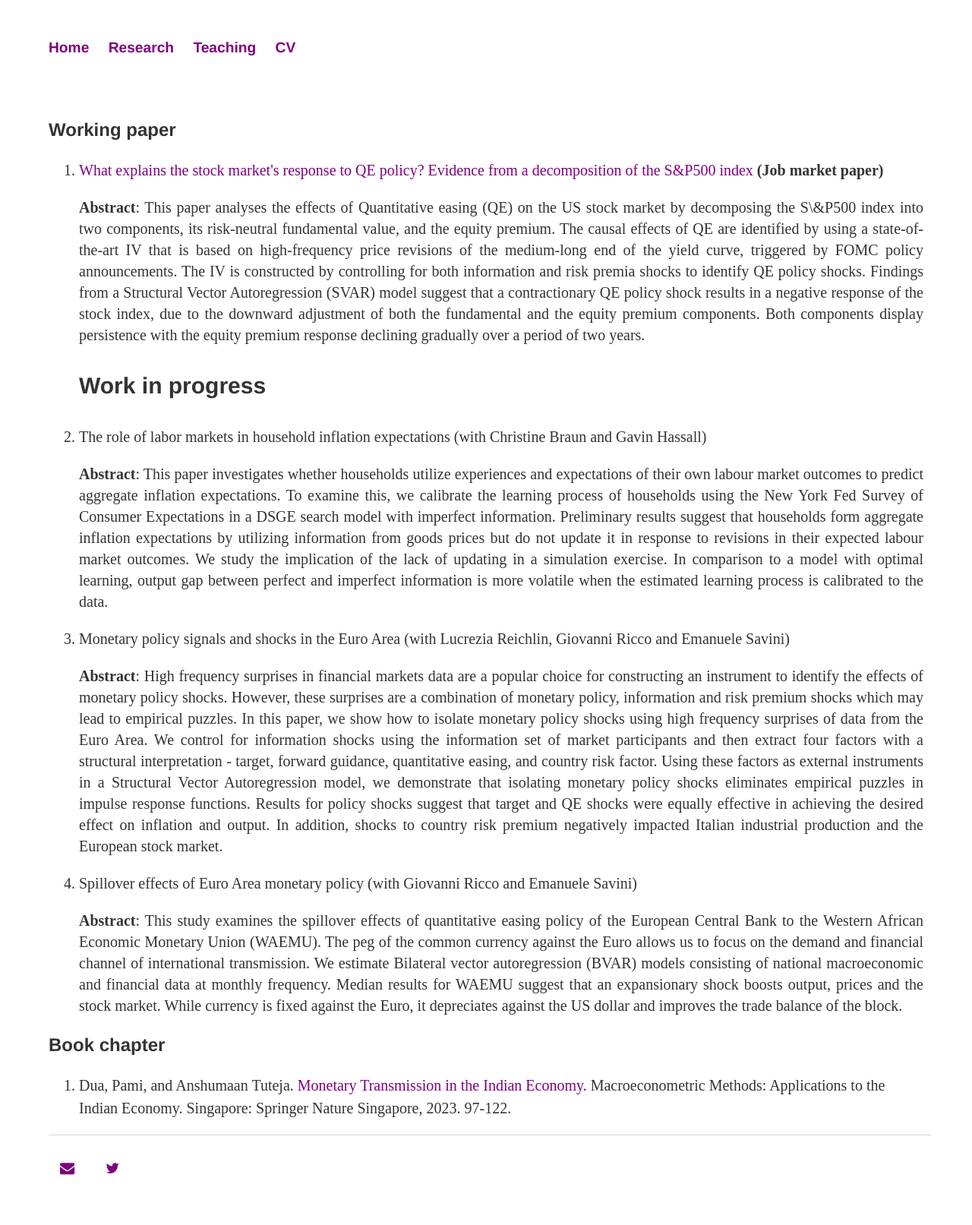
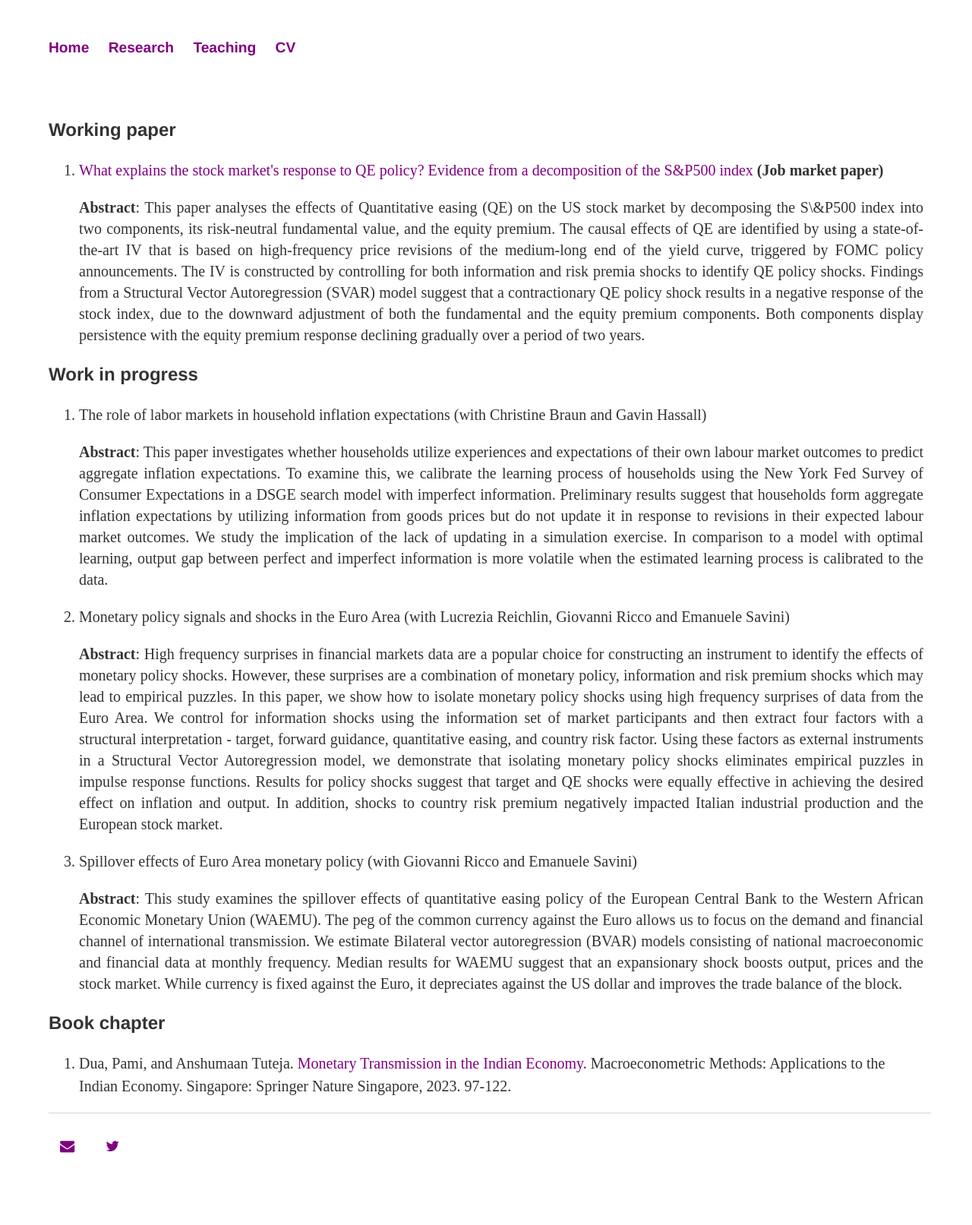
Before and after one commit to anshumaan-tuteja/anshumaan-tuteja.github.io, a Jekyll site: the page built from _pages/research.html, in a window 1280 px wide. Shown: the whole page at 76% size. Built offline with Jekyll 4.4.1, drawn with Linux system fonts in a browser that asks for light colours; after the commit the page ends 1584 px from its top, so only the background shows below that.

Commit message:
Corrected code for partitioning Working paper

```diff
--- a/_pages/research.html
+++ b/_pages/research.html
@@ -12,7 +12,9 @@ title: Research page
       The IV is constructed by controlling for both information and risk premia shocks to identify QE policy shocks.
       Findings from a Structural Vector Autoregression (SVAR) model suggest that a contractionary QE policy shock results in a negative response of the stock index, due to the downward adjustment of both the fundamental and the equity premium components.
       Both components display persistence with the equity premium response declining gradually over a period of two years. </p>
-   <h3>Work in progress</h3>
+  </ol>
+    <h3>Work in progress</h3>
+   <ol style="font-size: 1.25em;">
     <li> The role of labor markets in household inflation expectations (with Christine Braun and Gavin Hassall)  </li>
     <p align="justify"; style="font-size:1em"><b>Abstract</b>: This paper investigates whether households utilize experiences and expectations of their own labour market outcomes to predict aggregate inflation expectations.
       To examine this, we calibrate the learning process of households using the New York Fed Survey of Consumer Expectations in a DSGE search model with imperfect information.
```
